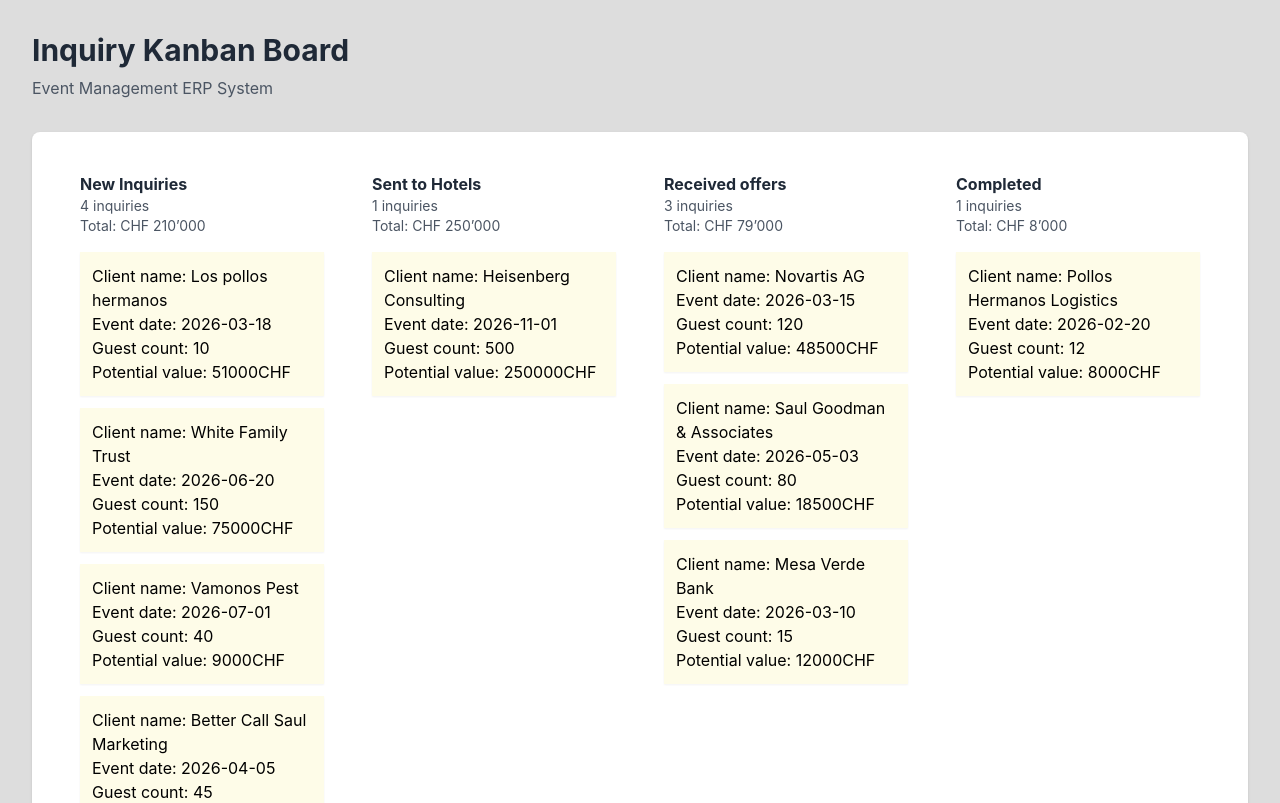
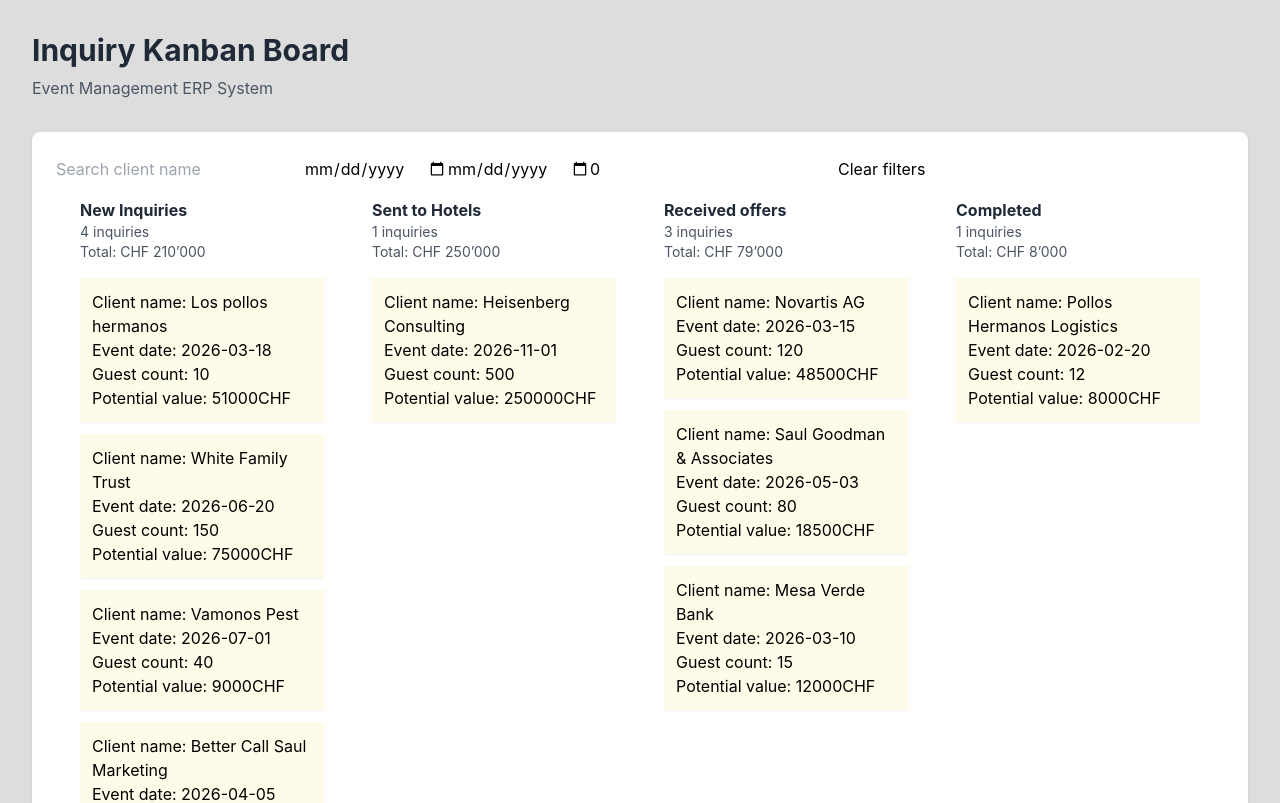
Before and after one commit to zezva802/Inquiry-Kanban, a Next.js app: page / in a window 1280 px wide. Shown: the top 803 px of the page. Built offline with nearby package versions, Linux system fonts and the light colour scheme.

Commit message:
feat: add filter panel with full logic

```diff
--- /dev/null
+++ b/components/filters/FilterPanel.tsx
@@ -0,0 +1,39 @@
+import { useInquiryStore } from "@/store/inquiryStore";
+import { useState, useEffect } from "react";
+
+export function FilterPanel() {
+    const {filters, setFilter, clearFilters} = useInquiryStore();
+    const [localName, setLocalName] = useState('');
+
+    useEffect(() => {
+        const timer = setTimeout(() => {
+            setFilter('clientName', localName)
+        }, 500)
+
+        return () => clearTimeout(timer)
+    }, [localName])
+
+    const activeFilterCount = [
+        filters.clientName !== '',
+        filters.dateFrom !== '',
+        filters.dateTo !== '',
+        filters.minValue > 0
+    ].filter(Boolean).length;
+
+    return(
+        <div>
+            <input type="text" placeholder="Search client name" value={localName} onChange={(e) => setLocalName(e.target.value)}/>
+            <input type="date" value={filters.dateFrom} onChange={(e) => setFilter('dateFrom', e.target.value)} />
+            <input type="date" value={filters.dateTo} onChange={(e) => setFilter('dateTo', e.target.value)} />
+            <input type="number" value={filters.minValue} onChange={(e) => setFilter('minValue', Number(e.target.value))}/>
+
+            <button onClick={() => {
+                clearFilters()
+                setLocalName('')
+            }}>
+                Clear filters
+                {activeFilterCount > 0 && <span>{activeFilterCount}</span>}
+            </button>
+        </div>
+    )
+}
--- a/components/kanban/KanbanBoard.tsx
+++ b/components/kanban/KanbanBoard.tsx
@@ -6,14 +6,31 @@
 import { DndContext, DragEndEvent, useSensors, useSensor, PointerSensor } from "@dnd-kit/core";
 import { useInquiryStore } from "@/store/inquiryStore";
 import { useEffect } from "react";
+import { FilterPanel } from "../filters/FilterPanel";
 
 
 export function KanbanBoard(){
-    const { inquiries, isModalOpen, selectedInquiry, updatePhase, openModal, fetchInquiries, isLoading, error} = useInquiryStore();
+    const { inquiries, isModalOpen, selectedInquiry, updatePhase, openModal, fetchInquiries, isLoading, error, filters} = useInquiryStore();
 
     useEffect(() => {
         fetchInquiries()
     }, []);
+
+    const filteredInquiries = inquiries.filter((i) => {
+        if(filters.clientName && !i.clientName.toLowerCase().includes(filters.clientName.toLowerCase()))
+            return false;
+
+        if(filters.dateFrom && i.eventDate < filters.dateFrom)
+            return false;
+
+        if(filters.dateTo && i.eventDate > filters.dateTo)
+            return false;
+
+        if(filters.minValue && i.potentialValue < filters.minValue)
+            return false;
+
+        return true;
+    });
 
     const onDragEnd = (dragEndEvent: DragEndEvent) => {
         const activeId = dragEndEvent.active.id;
@@ -39,13 +56,14 @@
 
     return (
         <>
+            <FilterPanel></FilterPanel>
             {isModalOpen && selectedInquiry && <InquiryDetailModal inquiry={selectedInquiry}></InquiryDetailModal> }
             <DndContext onDragEnd={onDragEnd} sensors={sensors}>
                 <div className="flex">
-                        <KanbanColumn title="New Inquiries" phase="new" inquiries={inquiries.filter(i => i.phase === "new")} handleOpenModal={openModal}></KanbanColumn>
-                        <KanbanColumn title="Sent to Hotels" phase="sent_to_hotels" inquiries={inquiries.filter(i => i.phase === "sent_to_hotels")} handleOpenModal={openModal}></KanbanColumn>
-                        <KanbanColumn title="Received offers" phase="offers_received" inquiries={inquiries.filter(i => i.phase === "offers_received")} handleOpenModal={openModal}></KanbanColumn>
-                        <KanbanColumn title="Completed" phase="completed" inquiries={inquiries.filter(i => i.phase === "completed")} handleOpenModal={openModal}></KanbanColumn>
+                        <KanbanColumn title="New Inquiries" phase="new" inquiries={filteredInquiries.filter(i => i.phase === "new")} handleOpenModal={openModal}></KanbanColumn>
+                        <KanbanColumn title="Sent to Hotels" phase="sent_to_hotels" inquiries={filteredInquiries.filter(i => i.phase === "sent_to_hotels")} handleOpenModal={openModal}></KanbanColumn>
+                        <KanbanColumn title="Received offers" phase="offers_received" inquiries={filteredInquiries.filter(i => i.phase === "offers_received")} handleOpenModal={openModal}></KanbanColumn>
+                        <KanbanColumn title="Completed" phase="completed" inquiries={filteredInquiries.filter(i => i.phase === "completed")} handleOpenModal={openModal}></KanbanColumn>
                 </div>
             </DndContext>
         </>
--- a/store/inquiryStore.ts
+++ b/store/inquiryStore.ts
@@ -12,6 +12,14 @@
     isLoading: boolean;
     error: string | null;
     fetchInquiries: () => Promise<void>;
+    filters: {
+        clientName: string
+        dateFrom: string
+        dateTo: string
+        minValue: number
+    }
+    setFilter: (key: string, value: string | number) => void
+    clearFilters: () => void
 }
 
 export const useInquiryStore = create<InquiryStore>((set) => ({
@@ -43,5 +51,22 @@
         } catch{
             set({error: 'Failed to fetch inquiries', isLoading: false});
         }
-    }
+    },
+    filters: {
+        clientName: '',
+        dateFrom: '',
+        dateTo: '',
+        minValue: 0
+    },
+    setFilter: (key, value) => set((state) => ({
+        filters: { ...state.filters, [key]: value }
+    })),
+    clearFilters: () => set({
+        filters: {
+            clientName: '',
+            dateFrom: '',
+            dateTo: '',
+            minValue: 0
+        }
+    }),
 }))
```
